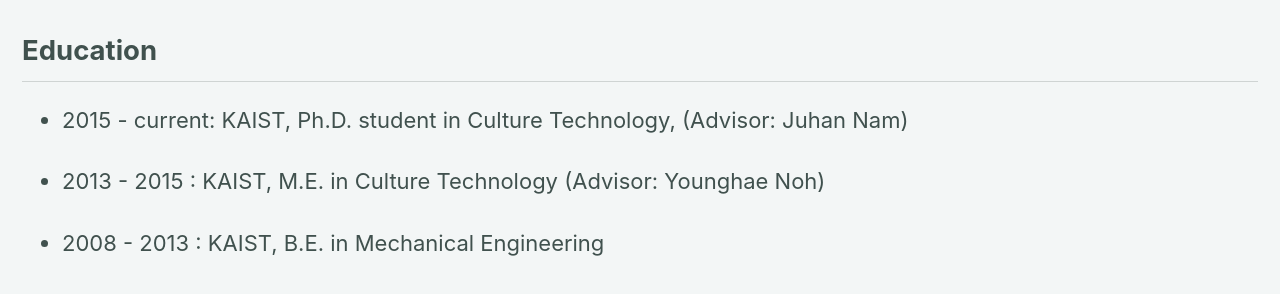
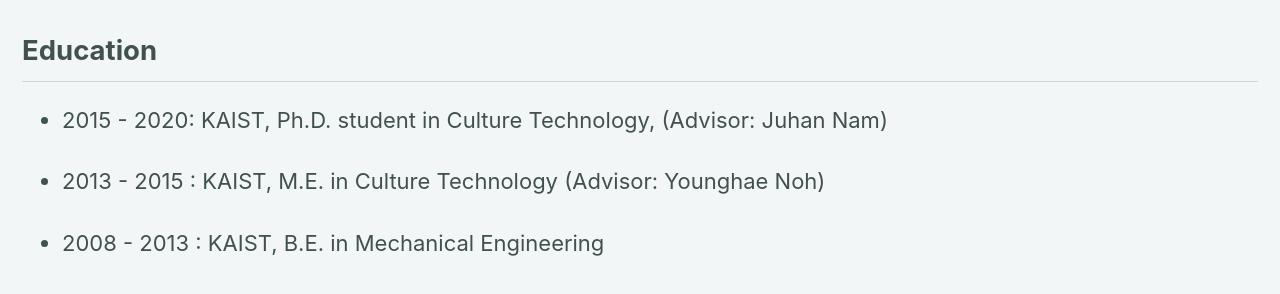
Before and after one commit to jdasam/jdasam.github.io, a Jekyll site: the page built from cv.md, in a window 1280 px wide. Shown: the part 121-415 px from the top of the page. Built offline with Jekyll 4.4.1, drawn with Linux system fonts in a browser that asks for light colours.

Commit message:
Update cv.md

```diff
--- a/cv.md
+++ b/cv.md
@@ -5,7 +5,7 @@
 ---
 ## Education
 
-- 2015 - current: KAIST, Ph.D. student in Culture Technology, (Advisor: Juhan Nam)
+- 2015 - 2020: KAIST, Ph.D. student in Culture Technology, (Advisor: Juhan Nam)
 
 - 2013 - 2015 : KAIST, M.E. in Culture Technology (Advisor: Younghae Noh)
 
```
